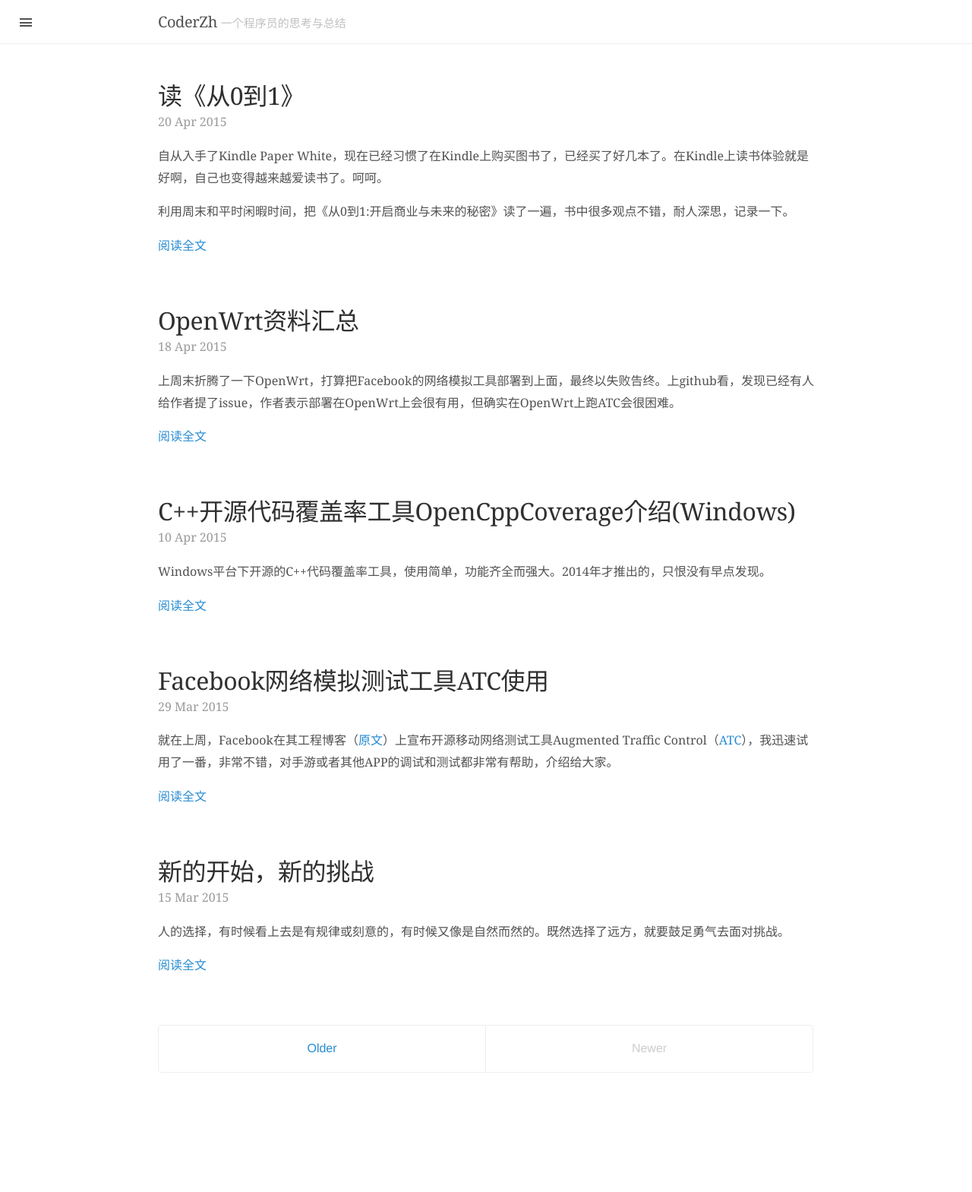
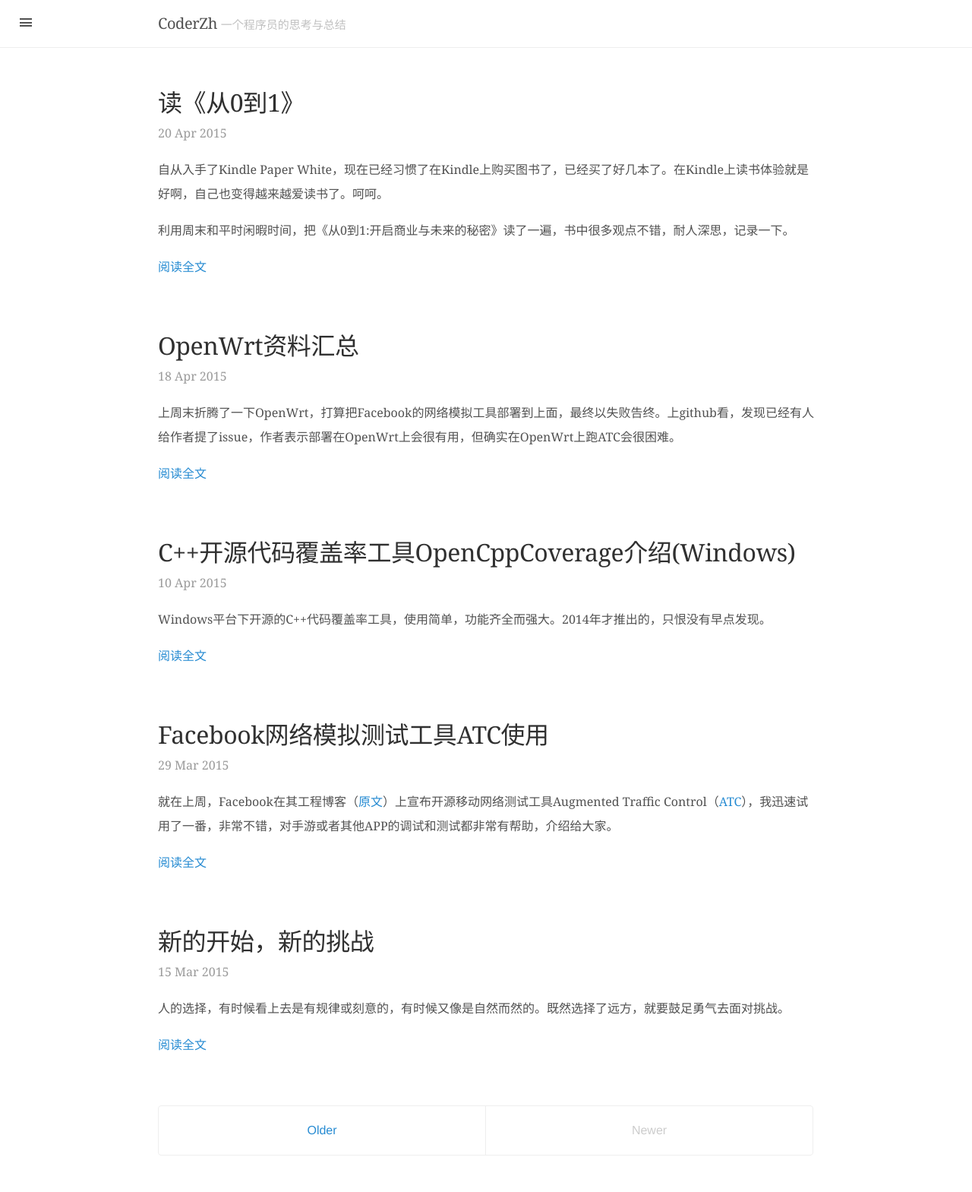
Before and after one commit to coderzh/coderzh.github.io, a Jekyll site: the page built from index.html, in a window 1280 px wide. Shown: the whole page at 76% size. Built offline with Jekyll 4.4.1, drawn with Linux system fonts in a browser that asks for light colours; Markdown is read by kramdown in place of the engine named in the settings; the list of posts is cut into pages by our own code; comment, search, counter and statistics services are not loaded; before the commit the page ends 1460 px from its top, so only the background shows below that.

Commit message:
modify css

```diff
--- a/public/css/poole.css
+++ b/public/css/poole.css
@@ -50,7 +50,7 @@ body {
 html {
   font-family: "Helvetica Neue", Helvetica, Arial, sans-serif;
   font-size: 16px;
-  line-height: 1.8;
+  line-height: 2.0;
 }
 @media (min-width: 38em) {
   html {
@@ -83,7 +83,7 @@ a:focus {
 h1, h2, h3, h4, h5, h6 {
   margin-bottom: .5rem;
   font-weight: bold;
-  line-height: 1.25;
+  line-height: 1.5;
   color: #313131;
   text-rendering: optimizeLegibility;
 }
@@ -165,7 +165,7 @@ pre {
   margin-bottom: 1rem;
   padding: 1rem;
   font-size: .8rem;
-  line-height: 1.4;
+  line-height: 1.9;
   white-space: pre;
   white-space: pre-wrap;
   word-break: break-all;
@@ -201,7 +201,7 @@ pre code {
 }
 .gist .gist-file .gist-data {
   font-size: .8rem !important;
-  line-height: 1.4;
+  line-height: 1.9;
 }
 .gist code {
   padding: 0;
```
